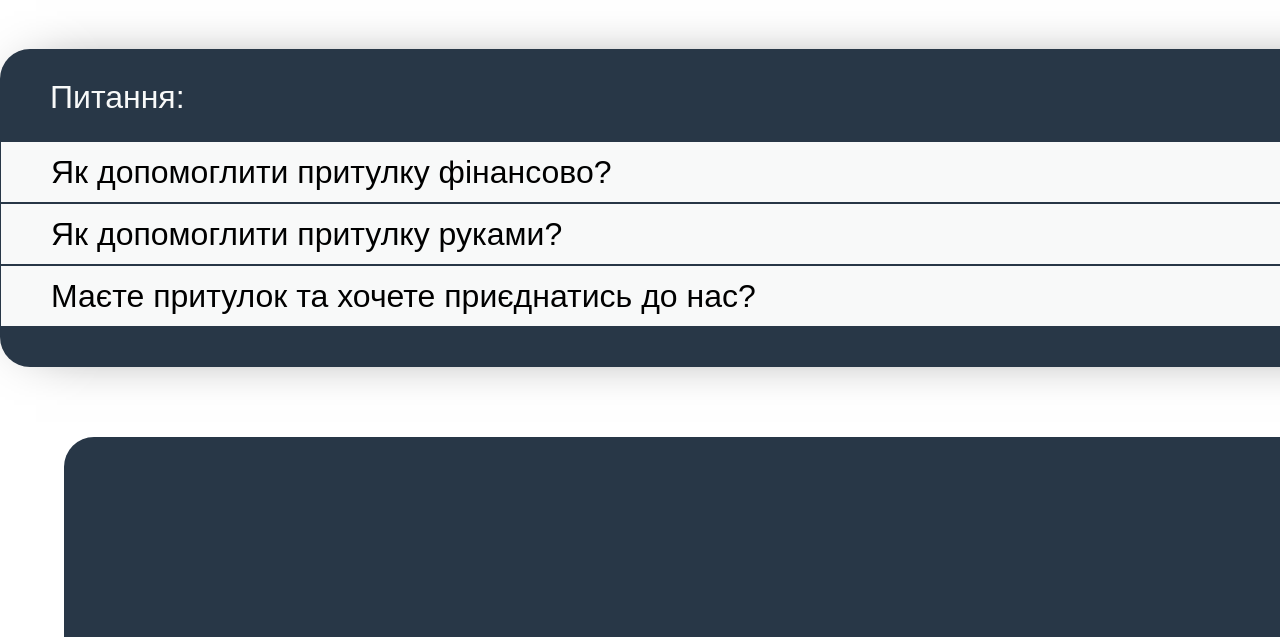
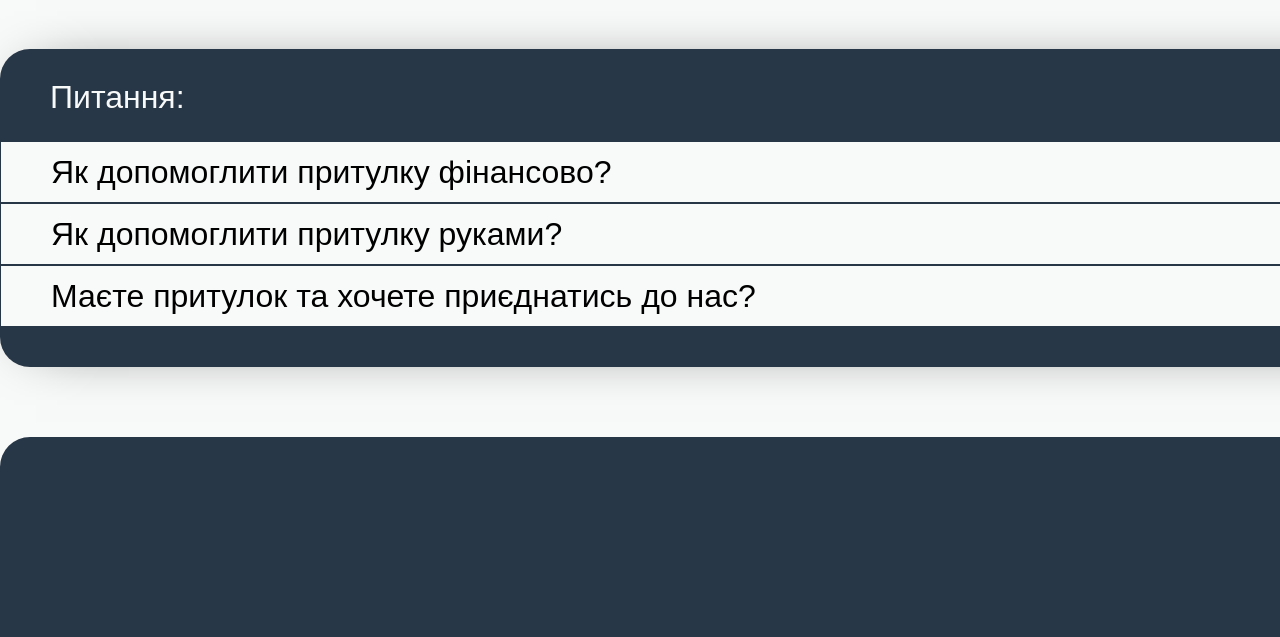
Before and after one commit to alexakka/animal-shelter, a Django app: page / in a window 1280 px wide; the page is wider, and only the part inside the window is pictured. Shown: the part 494-1131 px from the top of that part. Run offline with Django 4.2, Linux system fonts and the light colour scheme; data that the repository does not hold is empty.

Commit message:
change-style-for-header+footer+scrol

```diff
--- a/shelter/static/shelter/css/headerplusfooter.css
+++ b/shelter/static/shelter/css/headerplusfooter.css
@@ -5,17 +5,14 @@ html{
 
 :root {
     --primary-color: #F8F9F9; /* Першочерговий колір */
-    --secondary-color:#283747; /* Другорядний колір */
+    --secondary-color: #283747; /* Другорядний колір */
     --third-color: red
 }
 
 body{
     margin: 0px;
     padding: 0px;
-}
-
-p{
-    font-family: "Nunito", sans-serif;
+    background-color: var(--primary-color);
 }
 
 button{
@@ -25,6 +22,44 @@ button{
     padding: 0px;
     margin: 0px;
 }
+p{
+    font-family: "Nunito", sans-serif;
+}
+
+
+::-webkit-scrollbar {
+    width: 8px;
+}
+
+::-webkit-scrollbar-thumb {
+    background-color: var(--secondary-color);
+    border-radius: 4px;
+}
+
+::-webkit-scrollbar-track {
+    background-color: var(--primary-color);
+
+}
+
+
+::-ms-scrollbar {
+    width: 8px;
+}
+
+::-ms-scrollbar-thumb {
+    background-color: var(--secondary-color);
+    border-radius: 4px;
+}
+
+::-ms-scrollbar-track {
+    background-color: var(--primary-color);
+
+}
+
+
+
+
+
 
 
 header{
@@ -55,6 +90,7 @@ header{
     right: 180px;
     background-color: var(--secondary-color);
     color: var(--primary-color);
+
 }
 .lang-button{
     background-color: var(--secondary-color);
@@ -83,3 +119,18 @@ footer{
     max-width: 1536px;
     position: relative;
 }
+
+
+
+
+@media only screen and (max-width: 1750px) {
+    header {
+        width: 100%;
+        margin-left: 0%;
+    }
+
+    footer {
+        width: 100%;
+        margin-left: 0%;
+    }
+  }
```
